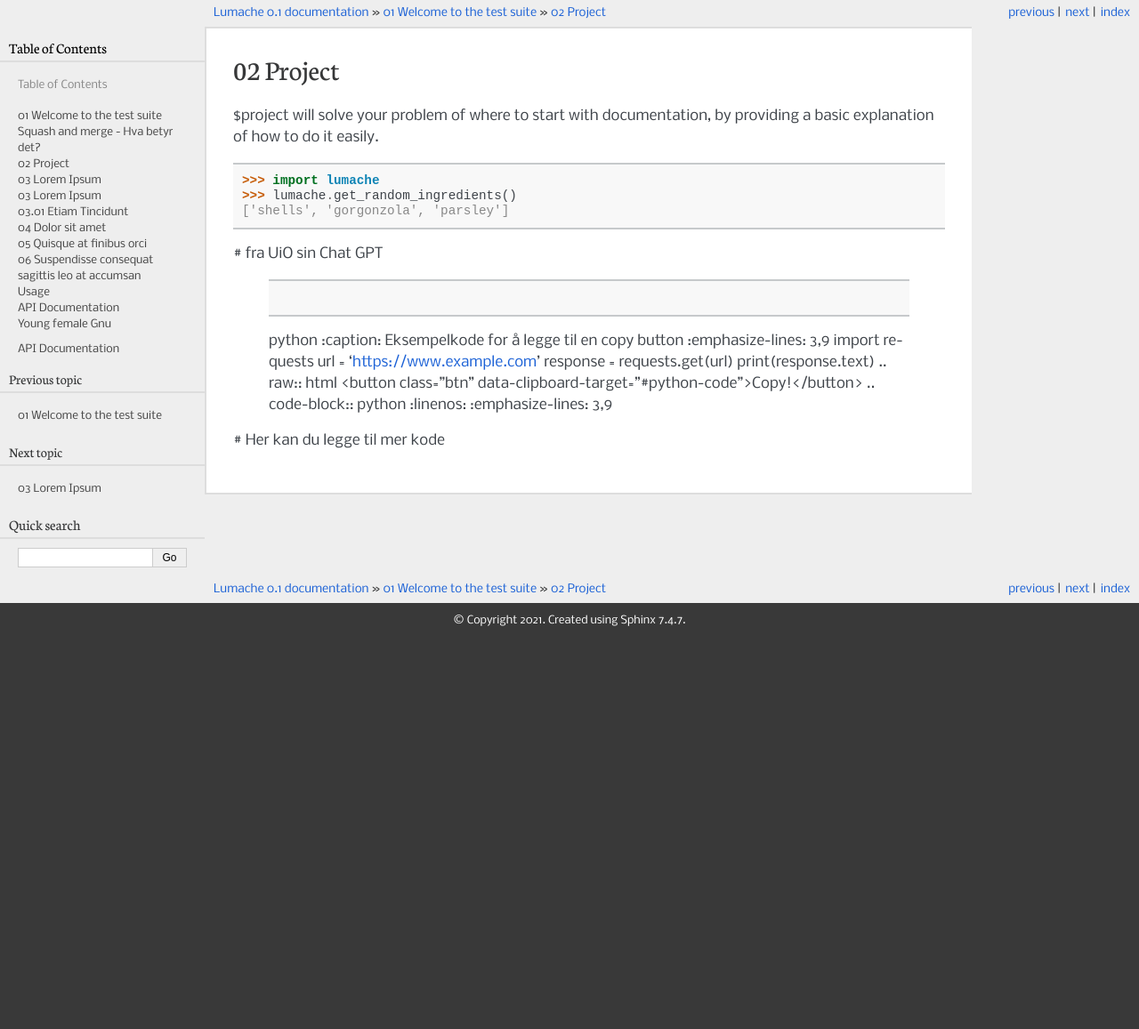
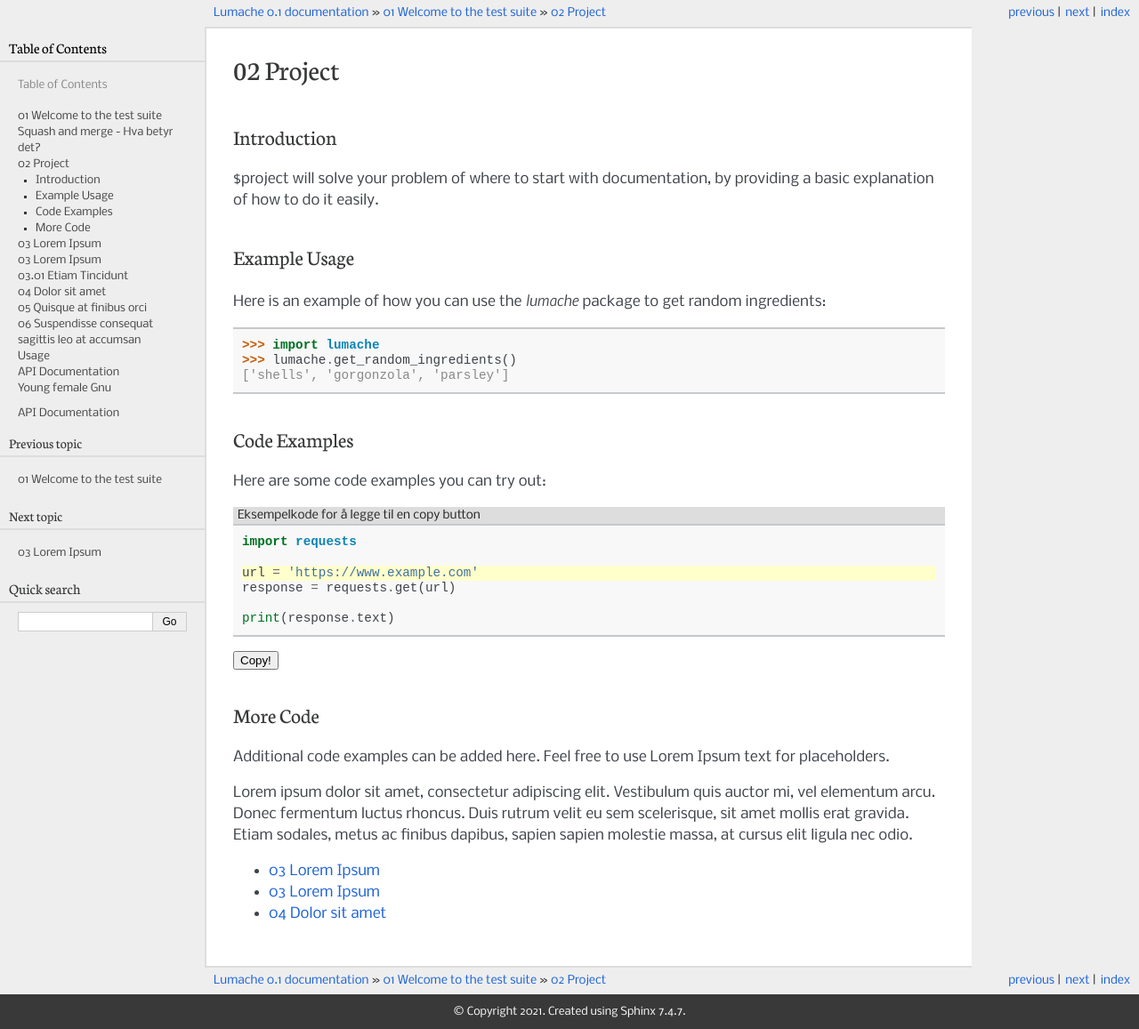
Before and after one commit to rasundsbak/rtd-tutorial, a Sphinx documentation site: the page built from docs/source/02_project.rst, in a window 1280 px wide. Shown: the whole page at 89% size. Built offline with Sphinx 7.4.7, drawn with Linux system fonts in a browser that asks for light colours; pages that are not in the unit, such as notebooks, are missing from menus; before the commit the page ends 900 px from its top, so only the background shows below that.

Commit message:
Update 02_project.rst

```diff
--- a/docs/source/02_project.rst
+++ b/docs/source/02_project.rst
@@ -1,24 +1,56 @@
-.. _02 Project:
+.. _02_project:
+
 02 Project
 ==========
 
 .. index:: lumache, codeblock
 
+Introduction
+------------
+
 $project will solve your problem of where to start with documentation,
 by providing a basic explanation of how to do it easily.
+
+Example Usage
+-------------
+
+Here is an example of how you can use the `lumache` package to get random ingredients:
 
 >>> import lumache
 >>> lumache.get_random_ingredients()
 ['shells', 'gorgonzola', 'parsley']
 
-# fra UiO sin Chat GPT
+Code Examples
+-------------
 
-   .. code-block::
-   python :caption: Eksempelkode for å legge til en copy button :emphasize-lines: 3,9
+Here are some code examples you can try out:
+
+.. code-block:: python
+   :caption: Eksempelkode for å legge til en copy button
+   :emphasize-lines: 3,9
+
    import requests
-   url = 'https://www.example.com' response = requests.get(url) print(response.text)
-   .. raw:: html
+
+   url = 'https://www.example.com'
+   response = requests.get(url)
+
+   print(response.text)
+
+.. raw:: html
+
    <button class="btn" data-clipboard-target="#python-code">Copy!</button>
-   .. code-block:: python :linenos: :emphasize-lines: 3,9
 
-# Her kan du legge til mer kode
+More Code
+---------
+
+Additional code examples can be added here. Feel free to use Lorem Ipsum text for placeholders.
+
+Lorem ipsum dolor sit amet, consectetur adipiscing elit.
+Vestibulum quis auctor mi, vel elementum arcu.
+Donec fermentum luctus rhoncus. Duis rutrum velit eu sem scelerisque, sit amet mollis erat gravida. Etiam sodales, metus ac finibus dapibus, sapien sapien molestie massa, at cursus elit ligula nec odio.
+
+.. toctree::
+   :maxdepth: 1
+
+   03_lorem_ipsum
+   04_dolor_sit
```
